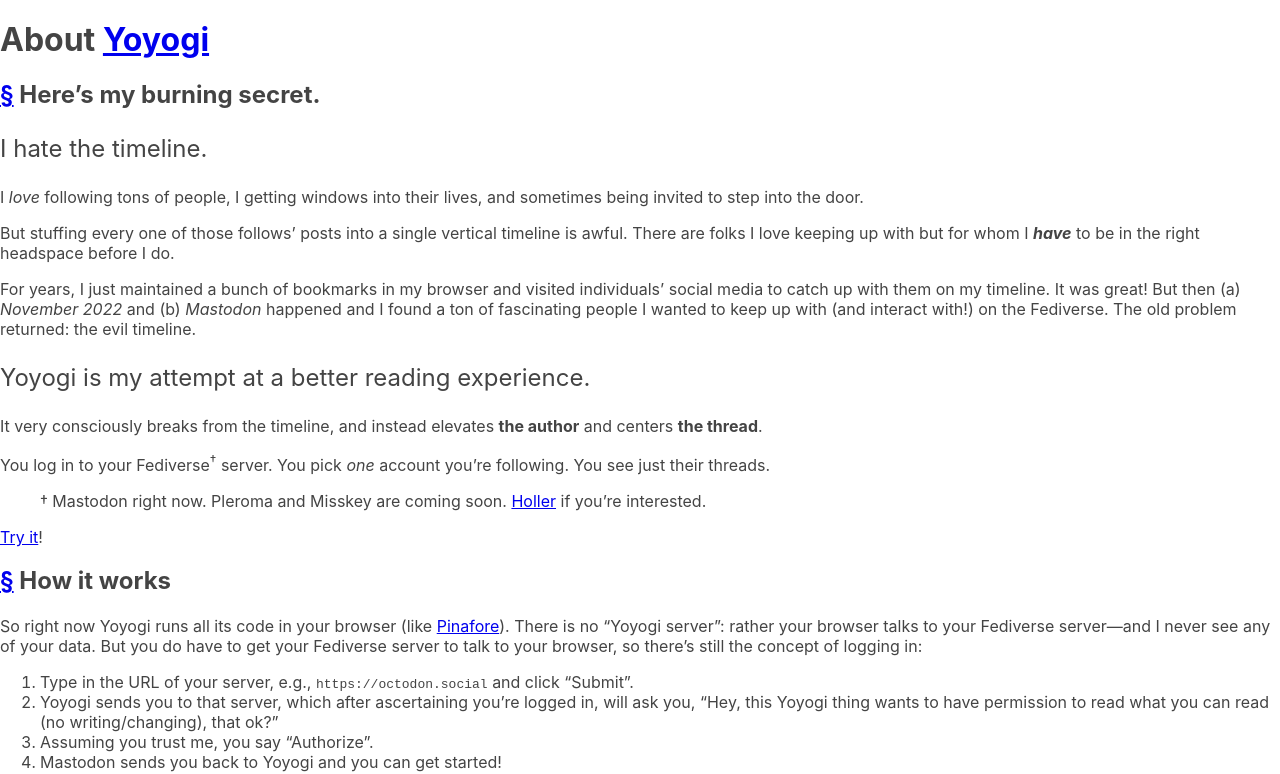
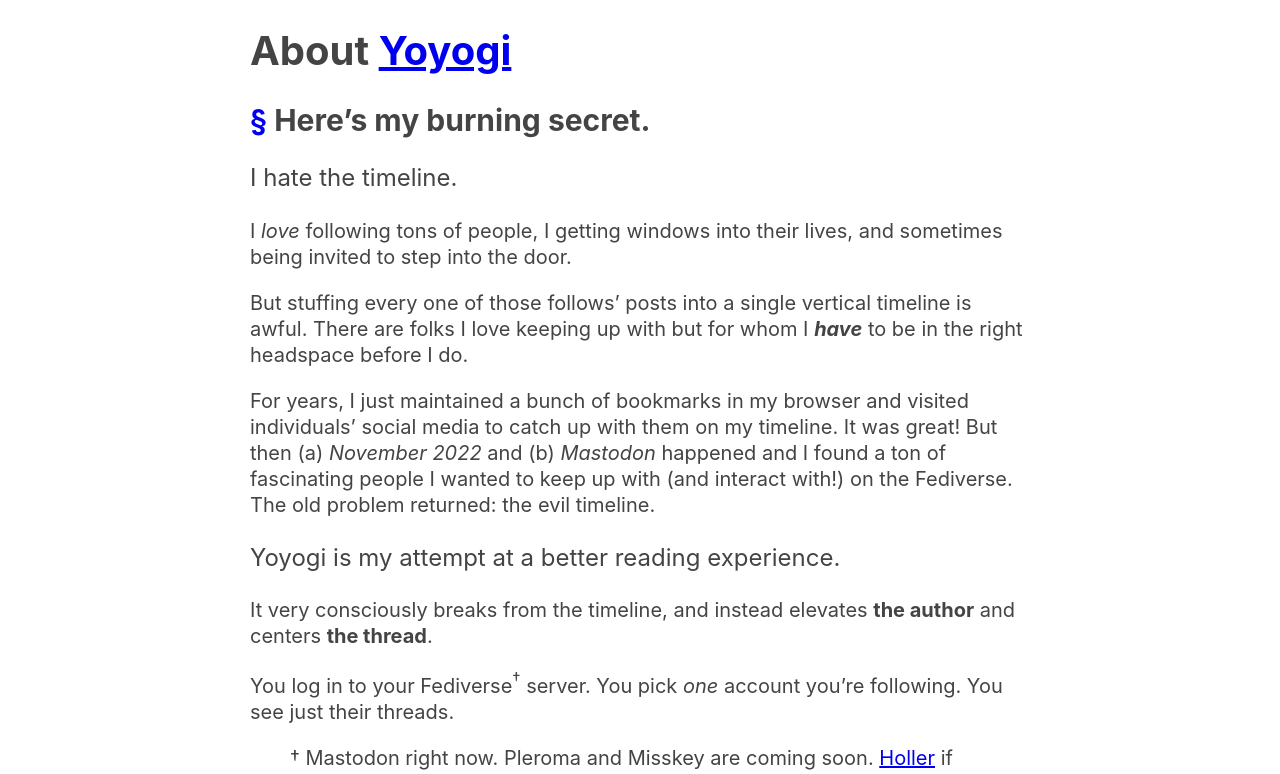
Before and after one commit to fasiha/yoyogi, a Next.js app: page /about in a window 1280 px wide. Shown: the top 774 px of the page. Built offline with nearby package versions, Linux system fonts and the light colour scheme.

Commit message:
more margins (removed during conversion to grid)

```diff
--- a/pages/about.tsx
+++ b/pages/about.tsx
@@ -1,5 +1,6 @@
 import Head from "next/head";
 import Link from "next/link";
+import styles from "../styles/about.module.css";
 
 const LINK_PREFIX = process.env.NEXT_PUBLIC_ASSET_PREFIX || "";
 
@@ -30,7 +31,7 @@
         ></link>
       </Head>
 
-      <main>
+      <main className={styles["about"]}>
         <h1>
           About{" "}
           <Link href="/" as={LINK_PREFIX + "/"}>
--- /dev/null
+++ b/styles/about.module.css
@@ -0,0 +1,9 @@
+main.about {
+  overflow-wrap: break-word;
+  max-width: 50rem;
+  margin: 10px auto;
+  padding: 0 10px;
+  font: 20px/1.3 -apple-system, BlinkMacSystemFont, "Segoe UI", Roboto,
+    "Helvetica Neue", Arial, "Noto Sans", sans-serif, "Apple Color Emoji",
+    "Segoe UI Emoji", "Segoe UI Symbol", "Noto Color Emoji";
+}
```
Also changed, not shown: styles/components.module.css (+8 -0 lines).
